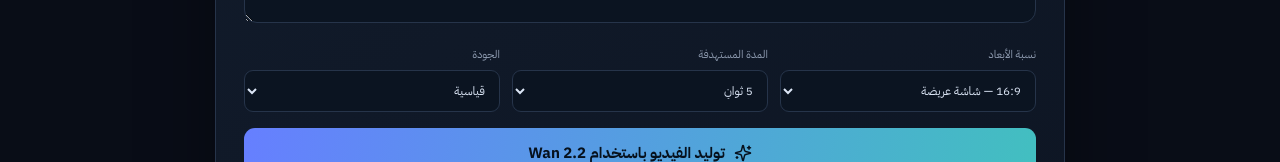
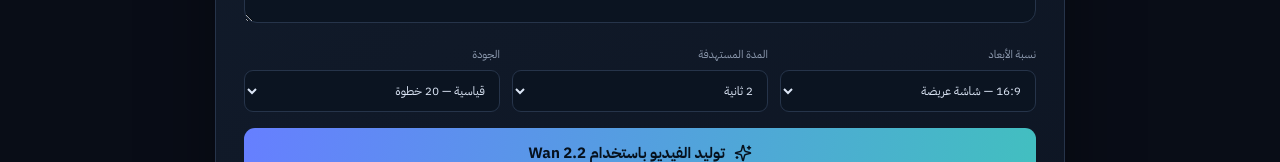
Before and after one commit to alza69191-art/ContentSignal, a Next.js app in the folder frontend/: page / in a window 1280 px wide. Shown: the part 745-907 px from the top of the page. Built offline with nearby package versions, Linux system fonts and the light colour scheme.

Commit message:
Wire aspect ratio duration and quality controls to Wan generation API

```diff
--- a/frontend/app/page.tsx
+++ b/frontend/app/page.tsx
@@ -12,6 +12,9 @@ export default function Home() {
   const [mode,setMode] = useState<Mode>("text");
   const [prompt,setPrompt] = useState("");
   const [file,setFile] = useState<File|null>(null);
+  const [aspectRatio,setAspectRatio] = useState("16:9");
+  const [duration,setDuration] = useState(2);
+  const [quality,setQuality] = useState("standard");
   const [busy,setBusy] = useState(false);
   const [message,setMessage] = useState("");
   const [outputUrl,setOutputUrl] = useState("");
@@ -24,6 +27,11 @@ export default function Home() {
     const api = process.env.NEXT_PUBLIC_API_URL || "";
     try {
       const body = new FormData(); body.append("mode",mode); body.append("prompt",prompt);
+      const [width,height] = aspectRatio==="9:16" ? [480,832] : aspectRatio==="1:1" ? [640,640] : [832,480];
+      const frames = duration===2 ? 49 : duration===3 ? 73 : duration===4 ? 97 : 121;
+      const steps = quality==="high" ? 24 : 20;
+      body.append("width",String(width)); body.append("height",String(height));
+      body.append("frames",String(frames)); body.append("steps",String(steps));
       if(file) body.append("file",file);
       const res = await fetch(api+"/api/jobs",{method:"POST",body});
       const data = await res.json();
@@ -56,7 +64,7 @@ export default function Home() {
       <div className="section-head second"><div><span className="step">02</span><div><h2>{mode==="text"?"اكتب وصف الفيديو":"أضف الصورة"}</h2><p>{mode==="text"?"صف المشهد الذي تريد رؤيته بالتفصيل":"اختر صورة ثم أضف تعليمات الحركة المطلوبة"}</p></div></div></div>
       {mode==="image"&&<label className="upload"><Upload size={24}/><strong>{file?file.name:"اسحب الصورة إلى هنا أو اضغط للاختيار"}</strong><span>PNG, JPG, WEBP</span><input type="file" accept="image/png,image/jpeg,image/webp" onChange={e=>setFile(e.target.files?.[0]||null)}/></label>}
       <textarea value={prompt} onChange={e=>setPrompt(e.target.value)} placeholder={mode==="text"?"مثال: لقطة سينمائية لتنين وردي يحلّق فوق قلعة قديمة عند الغروب، إضاءة واقعية وتفاصيل دقيقة...":"اكتب كيف تريد تحريك الصورة..."} rows={5}/>
-      <div className="controls"><div className="control"><label>نسبة الأبعاد</label><select><option>16:9 — شاشة عريضة</option><option>9:16 — عمودي</option><option>1:1 — مربع</option></select></div><div className="control"><label>المدة المستهدفة</label><select><option>5 ثوانٍ</option><option>10 ثوانٍ</option><option>15 ثانية</option></select></div><div className="control"><label>الجودة</label><select><option>قياسية</option><option>عالية</option></select></div></div>
+      <div className="controls"><div className="control"><label>نسبة الأبعاد</label><select value={aspectRatio} onChange={e=>setAspectRatio(e.target.value)}><option value="16:9">16:9 — شاشة عريضة</option><option value="9:16">9:16 — عمودي</option><option value="1:1">1:1 — مربع</option></select></div><div className="control"><label>المدة المستهدفة</label><select value={duration} onChange={e=>setDuration(Number(e.target.value))}><option value={2}>2 ثانية</option><option value={3}>3 ثوانٍ</option><option value={4}>4 ثوانٍ</option><option value={5}>5 ثوانٍ</option></select></div><div className="control"><label>الجودة</label><select value={quality} onChange={e=>setQuality(e.target.value)}><option value="standard">قياسية — 20 خطوة</option><option value="high">عالية — 24 خطوة</option></select></div></div>
       <button className="generate" onClick={submit} disabled={busy}>{busy?"جارٍ التوليد...":<><Sparkles size={18}/> توليد الفيديو باستخدام Wan 2.2</>}</button>
       {message&&<div className="notice">{message}</div>}
       {outputUrl&&<video className="result-video" controls src={outputUrl}/>}
```
